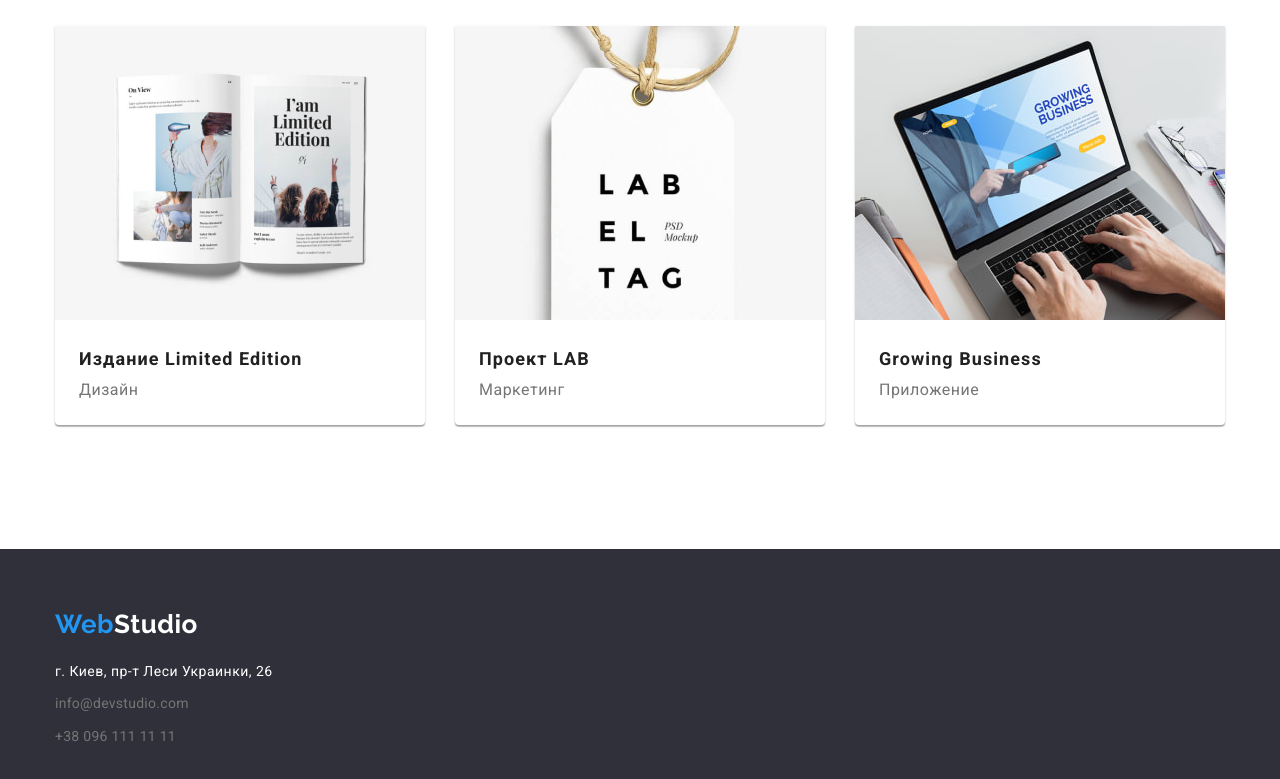
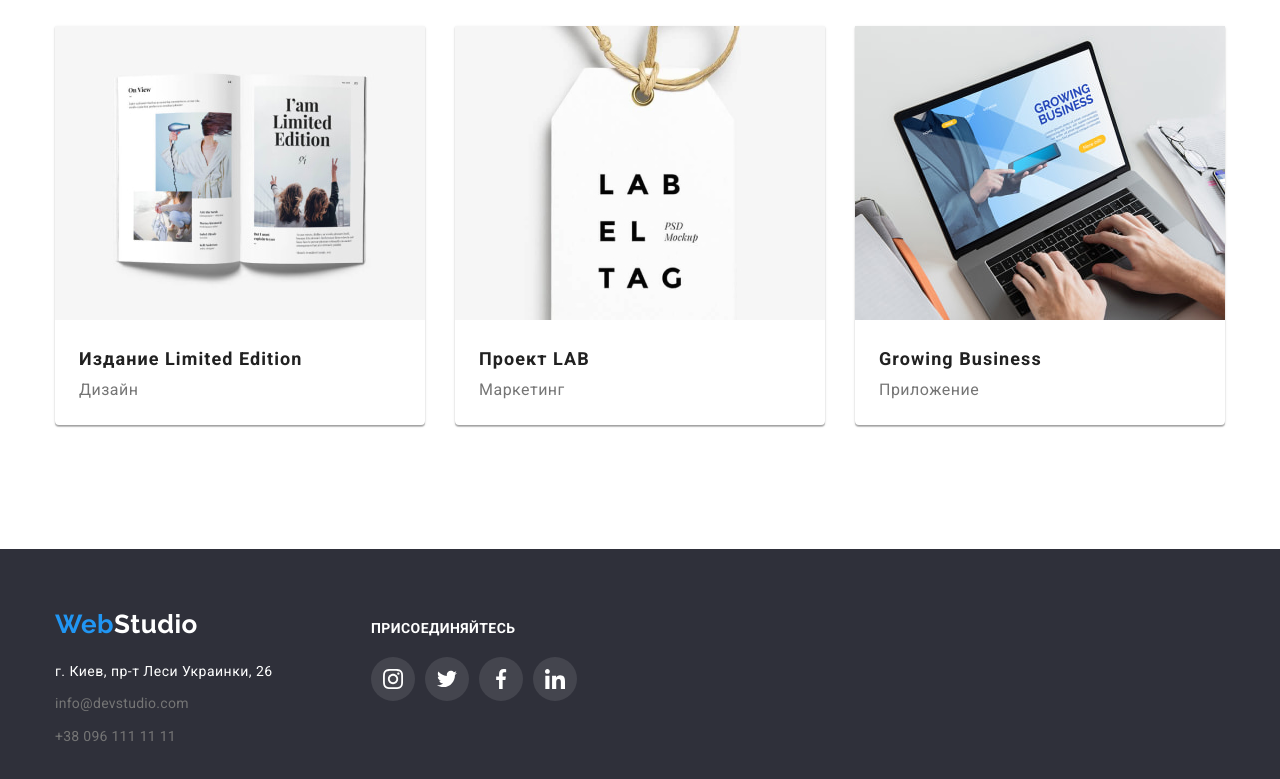
Before and after one commit to MikeYef96/goit-markup-hw-03, a plain HTML site: page portfolio.html in a window 1280 px wide. Shown: the part 1079-1858 px from the top of the page. Drawn offline with nearby package versions, Linux system fonts and the light colour scheme.

Commit message:
HomeWork 4

```diff
--- a/portfolio.html
+++ b/portfolio.html
@@ -29,20 +29,21 @@
       <!--CONTACTS-->
       <ul class="contacts-list list">
         <li class="item">
-          <button class="contacts-link">
+          <div class="contacts-link">
             <a href="mailto:info@devstudio.com" class="emeil-mobile">
               <svg class="email-icon" width="16" height="12">
                 <use href="./img/symbol-defs.svg#icon-envelope"></use>
               </svg>
               info@devstudio.com</a>
-          </button>
+          </div>
         </li>
         <li class="item">
-          <button class="contacts-link">
+          <div class="contacts-link">
             <a href="tel:+380961111111" class="emeil-mobile"><svg class="mobile-icon" width="10" height="16">
                 <use href="./img/symbol-defs.svg#icon-smartphone"></use>
-              </svg>+38 096 111 11 11</a></li>
-        </button>
+              </svg>+38 096 111 11 11</a>
+          </div>
+        </li>
       </ul>
     </div>
   </header>
@@ -149,7 +150,8 @@
 
     <!--FOOTER-->
     <footer class="footer">
-      <div class="container container-footer">
+      <div class="container contacts-container">
+        <div class="container-footer">
           <a href="index.html" class="title-webstudio">
             <div class="container-footer_title">
               <span class="title-web">Web</span><span class="title-studio title-studio_footer">Studio</span>
@@ -168,6 +170,44 @@
             </div>
           </address>
         </div>
+
+
+        <div class="container links-container">
+          <p class="social-links__title">
+            присоединяйтесь
+          </p>
+          <ul class="links-container__list">
+            <li class="links-container__item">
+              <a href="" class="footer-list__link">
+                <svg class="footer-list__icon">
+                  <use href="./img/symbol-defs.svg#icon-instagram"></use>
+                </svg>
+              </a>
+            </li>
+            <li class="links-container__item">
+              <a href="" class="footer-list__link">
+                <svg class="footer-list__icon">
+                  <use href="./img/symbol-defs.svg#icon-twitter"></use>
+                </svg>
+              </a>
+            </li>
+            <li class="links-container__item">
+              <a href="" class="footer-list__link">
+                <svg class="footer-list__icon">
+                  <use href="./img/symbol-defs.svg#icon-facebook"></use>
+                </svg>
+              </a>
+            </li>
+            <li class="links-container__item">
+              <a href="" class="footer-list__link">
+                <svg class="footer-list__icon">
+                  <use href="./img/symbol-defs.svg#icon-linkedin"></use>
+                </svg>
+              </a>
+            </li>
+          </ul>
+        </div>
+      </div>
     </footer>
 </body>
 
```
Also changed, not shown: index.html (+7 -6 lines). Lines whose indentation alone changed are shown as unchanged.
